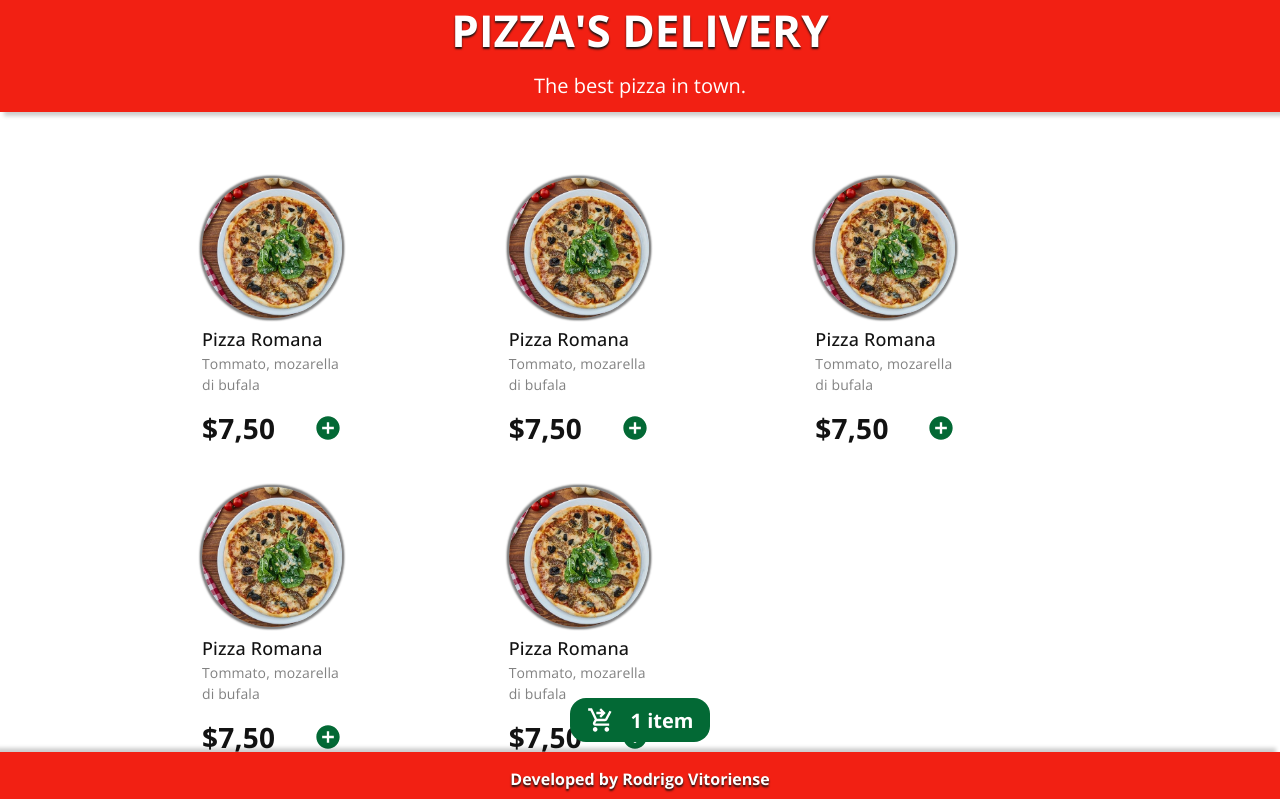
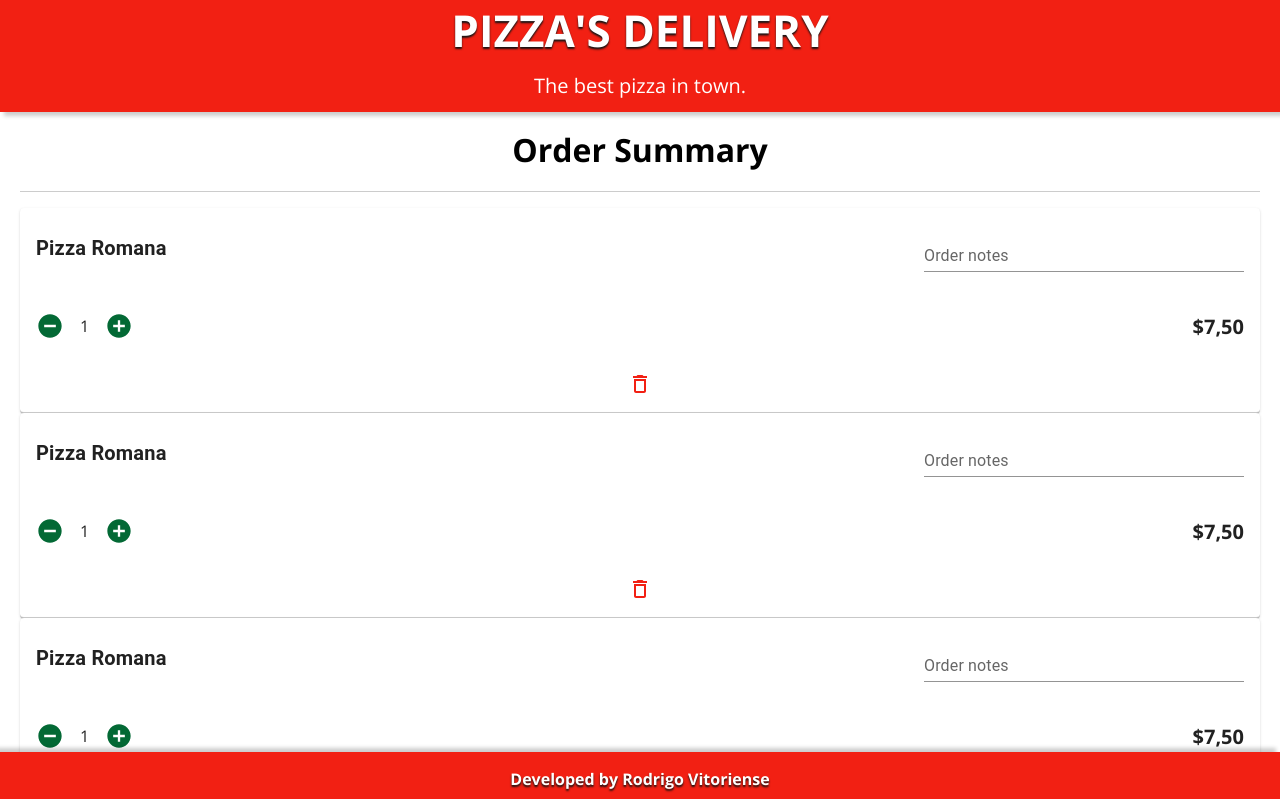
Before and after one commit to rodrigorvix/pizza-delivery, a React (Create React App) app: page / in a window 1280 px wide. Shown: the top 799 px of the page. Built offline with nearby package versions, Linux system fonts and the light colour scheme.

Commit message:
create component OrderSummary

```diff
--- /dev/null
+++ b/src/components/OrderSummary /index.tsx
@@ -0,0 +1,25 @@
+import { Box, Button } from '@mui/material'
+import { PizzaCardSummary } from '../PizzaCardSummary'
+import { OrderSummaryStyled } from './style'
+
+export const OrderSummary = () => {
+  return (
+    <OrderSummaryStyled>
+      <h2>Order Summary</h2>
+      <div>
+        <PizzaCardSummary />
+        <PizzaCardSummary />
+        <PizzaCardSummary />
+      </div>
+
+      <div data-content="order-amount">
+        <span>Order amount: </span>
+        <span>$7,50</span>
+      </div>
+
+      <div data-content="button">
+        <Button variant="contained">CONFIRM THE ORDER</Button>
+      </div>
+    </OrderSummaryStyled>
+  )
+}
--- /dev/null
+++ b/src/components/OrderSummary /style.ts
@@ -0,0 +1,41 @@
+import styled from 'styled-components'
+
+export const OrderSummaryStyled = styled.main`
+  h2 {
+    margin: 1rem 0;
+    text-align: center;
+    font-size: 2rem;
+    height: 4rem;
+    border-bottom: 1px solid var(--black-300);
+  }
+
+  div[data-content='order-amount'] {
+    margin-top: 1rem;
+    display: flex;
+    justify-content: flex-end;
+    align-items: center;
+    gap: 0.5rem;
+
+    span {
+      font-size: 1.25rem;
+
+      &:last-child {
+        font-weight: bold;
+        font-size: 1.5rem;
+      }
+    }
+  }
+
+  div[data-content='button'] {
+    margin: 2rem 0;
+    display: flex;
+    justify-content: center;
+    .MuiButton-root {
+      background-color: var(--green);
+
+      &:hover {
+        filter: brightness(0.8);
+      }
+    }
+  }
+`
--- /dev/null
+++ b/src/components/PizzaCardSummary/index.tsx
@@ -0,0 +1,56 @@
+import { Box, Card, CardContent, CardMedia, IconButton, TextField, Typography } from "@mui/material";
+import AddCircleIcon from '@mui/icons-material/AddCircle';
+import RemoveCircleIcon from '@mui/icons-material/RemoveCircle';
+import DeleteOutlineIcon from '@mui/icons-material/DeleteOutline';
+
+
+import {CardContentStyled, PizzaCardSummaryStyled } from "./style";
+
+export const PizzaCardSummary = () => {
+  return(
+    <PizzaCardSummaryStyled>
+        <CardContentStyled>
+         <Box data-content="container-summary-pizza">
+         <Typography component="p" data-content="title">
+            Pizza Romana
+          </Typography>
+
+          <TextField
+            variant="standard"
+            multiline
+            maxRows={4}
+            id="orderNotes"
+            label="Order notes"
+            name="orderNotes"
+            // value={orderNotes}
+            // onChange={handleChangeOrderNotes}
+          />
+         </Box>
+
+          <Box data-content="container-summary-number-pizza">
+            <Box data-content="container-number-pizzas">
+              <IconButton  title='Remove number'>
+                <RemoveCircleIcon />
+              </IconButton>
+              <Box data-content="number-pizzas">1</Box>
+              <IconButton  title='Add number'>
+                <AddCircleIcon/>
+              </IconButton>
+            </Box>
+            <Box data-content="container-price">
+              <span>$7,50</span>
+            </Box>
+          </Box>
+
+          <Box data-content="remove-order">
+           <IconButton title="Remove order">
+            <DeleteOutlineIcon/>
+           </IconButton>
+          </Box>
+
+        </CardContentStyled>
+
+      </PizzaCardSummaryStyled>
+
+  );
+}
--- /dev/null
+++ b/src/components/PizzaCardSummary/style.ts
@@ -0,0 +1,80 @@
+import { Card, CardContent } from '@mui/material'
+import styled from 'styled-components'
+
+export const PizzaCardSummaryStyled = styled(Card)`
+  min-height: 160px;
+  width: 100%;
+  border-bottom: 1px solid var(--black-300);
+
+
+  & .MuiCardContent-root:last-child {
+    padding-bottom: 0.5rem;
+  }
+`
+
+export const CardContentStyled = styled(CardContent)`
+  display: flex;
+  flex-direction: column;
+  justify-content: center;
+  align-items: center;
+  gap: 1.5rem;
+
+  p[data-content='title'] {
+    font-size: 1.25rem;
+    font-weight: 700;
+  }
+
+  div[data-content='container-summary-pizza'] {
+    width: 100%;
+    display: flex;
+    align-items: center;
+    justify-content: space-between;
+    gap: 2rem;
+
+    textarea {
+      width: 320px;
+    }
+  }
+
+  div[data-content='container-summary-number-pizza'] {
+    width: 100%;
+    margin-top: 1rem;
+    display: flex;
+    justify-content: space-between;
+    align-items: center;
+    gap: 2rem;
+
+    div[data-content='container-number-pizzas'] {
+      display: flex;
+      justify-content: center;
+      align-items: center;
+      gap: 1rem;
+
+      button {
+        padding: 0;
+      }
+
+      div[data-content='number-pizzas'] {
+        font-size: 1rem;
+      }
+
+      svg {
+        font-size: 1.75rem;
+        color: var(--green);
+      }
+    }
+
+    div[data-content='container-price'] {
+      span {
+        font-size: 1.25rem;
+        font-weight: 700;
+      }
+    }
+  }
+
+  div[data-content="remove-order"]{
+      svg {
+        color: var(--red);
+      }
+    }
+`
--- a/src/pages/Home/index.tsx
+++ b/src/pages/Home/index.tsx
@@ -1,12 +1,14 @@
 import { Header } from "../../components/Header";
 import { ListPizzaCards } from "../../components/ListPizzaCards";
+import { OrderSummary } from "../../components/OrderSummary ";
 
 
 export const Home = () => {
   return (
     <>
 
-      <ListPizzaCards/>
+      {/* <ListPizzaCards/> */}
+      <OrderSummary/>
     </>
 
   );
```
